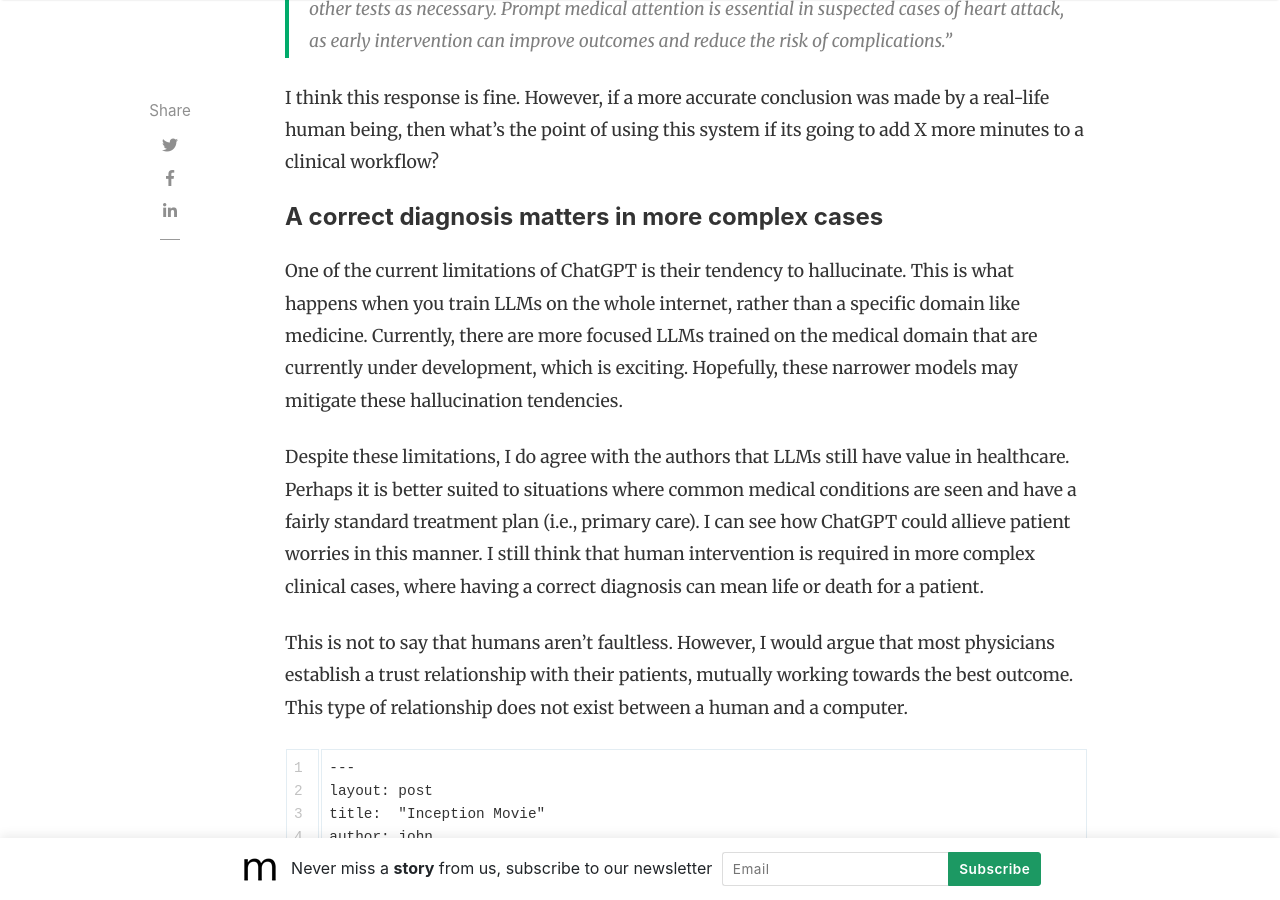
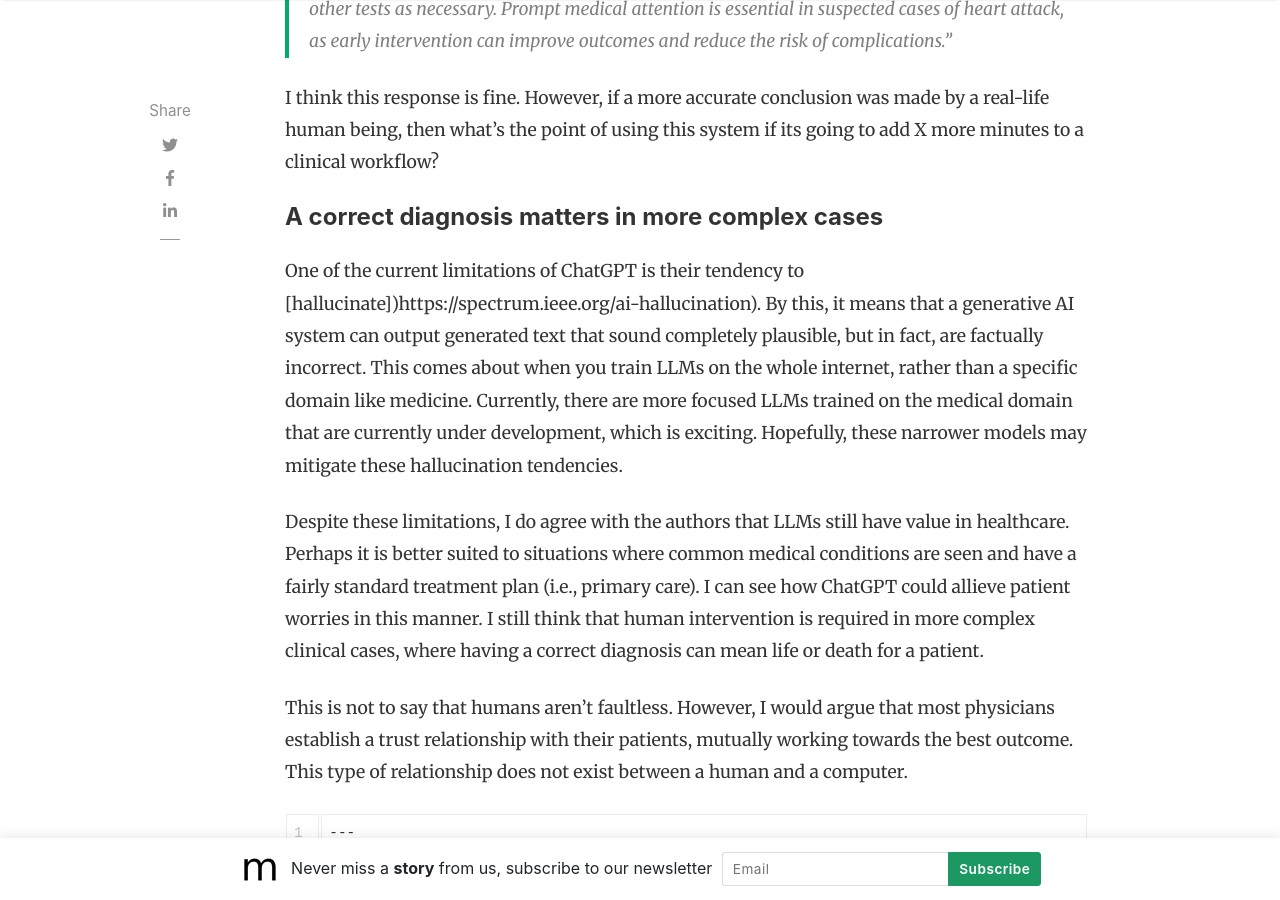
Before and after one commit to slsu0424/slsu0424.github.io, a Jekyll site: the page built from _posts/2023-06-02-test.md, in a window 1280 px wide and 900 px high, scrolled down 3693 px. Built offline with Jekyll 4.4.1, drawn with Linux system fonts in a browser that asks for light colours; nearby versions of some CDN libraries; comment, search, counter and statistics services are not loaded.

Commit message:
Update 2023-06-02-test.md

```diff
--- a/_posts/2023-06-02-test.md
+++ b/_posts/2023-06-02-test.md
@@ -50,7 +50,7 @@
 
 #### A correct diagnosis matters in more complex cases
 
-One of the current limitations of ChatGPT is their tendency to hallucinate.  This is what happens when you train LLMs on the whole internet, rather than a specific domain like medicine.  Currently, there are more focused LLMs trained on the medical domain that are currently under development, which is exciting.  Hopefully, these narrower models may mitigate these hallucination tendencies.
+One of the current limitations of ChatGPT is their tendency to [hallucinate])https://spectrum.ieee.org/ai-hallucination).  By this, it means that a generative AI system can output generated text that sound completely plausible, but in fact, are factually incorrect.  This comes about when you train LLMs on the whole internet, rather than a specific domain like medicine.  Currently, there are more focused LLMs trained on the medical domain that are currently under development, which is exciting.  Hopefully, these narrower models may mitigate these hallucination tendencies.
 
 Despite these limitations, I do agree with the authors that LLMs still have value in healthcare.  Perhaps it is better suited to situations where common medical conditions are seen and have a fairly standard treatment plan (i.e., primary care).  I can see how ChatGPT could allieve patient worries in this manner.  I still think that human intervention is required in more complex clinical cases, where having a correct diagnosis can mean life or death for a patient.
 
```
